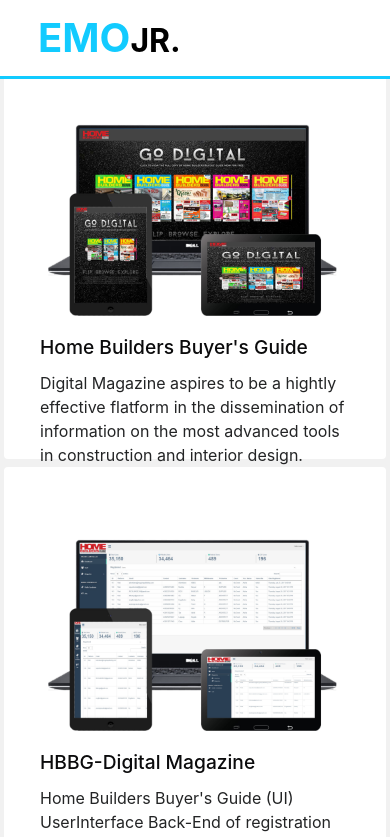
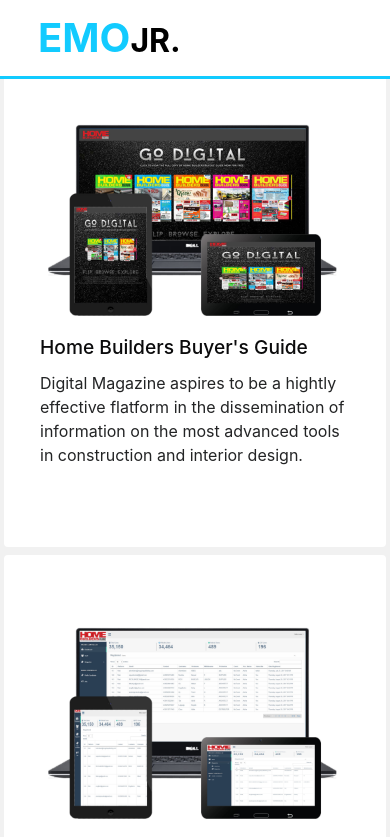
Before and after one commit to Odarbe/Emojr-landing-page-ReactWebsite, a React app: page / in a window 390 px wide. Shown: the top 837 px of the page. Built offline with nearby package versions, Linux system fonts and the light colour scheme.

Commit message:
update scss file

```diff
--- a/src/assets/scss/main.scss
+++ b/src/assets/scss/main.scss
@@ -41,6 +41,17 @@
 .card-body{
     height: 15vh;
 }
+@media screen and (max-width: 992px) {
+  .card-body {
+    padding-bottom: 195px;
+  }
+}
+@media screen and (max-width: 600px) {
+  .card-body {
+    padding-bottom: 195px;
+  }
+}
+
 .card-title{
     font-size: 1.2rem;
     color: $titleColor;
```
